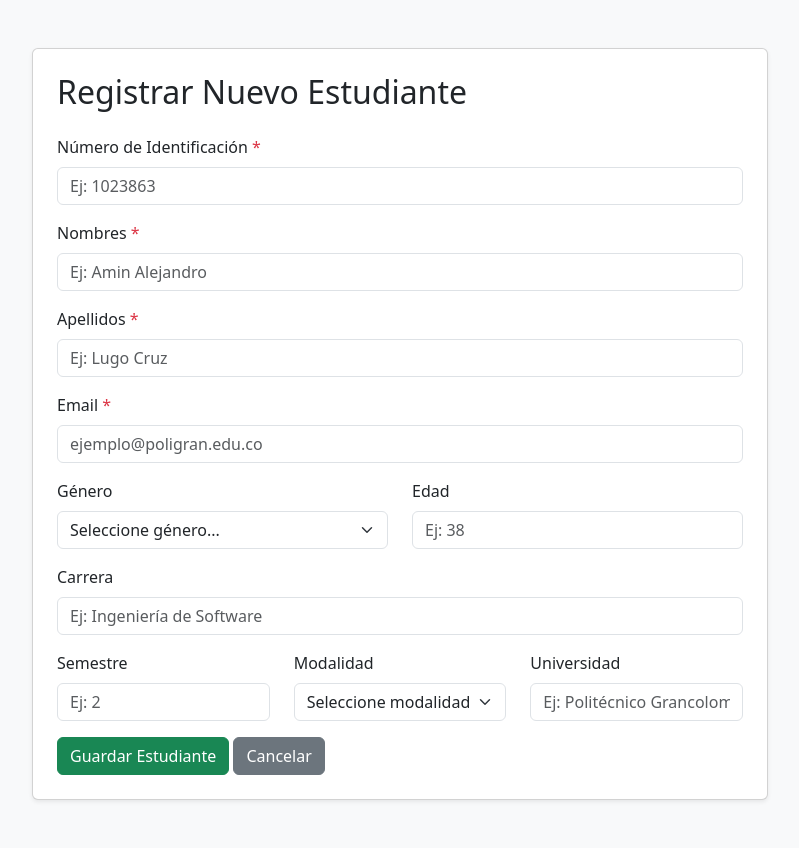
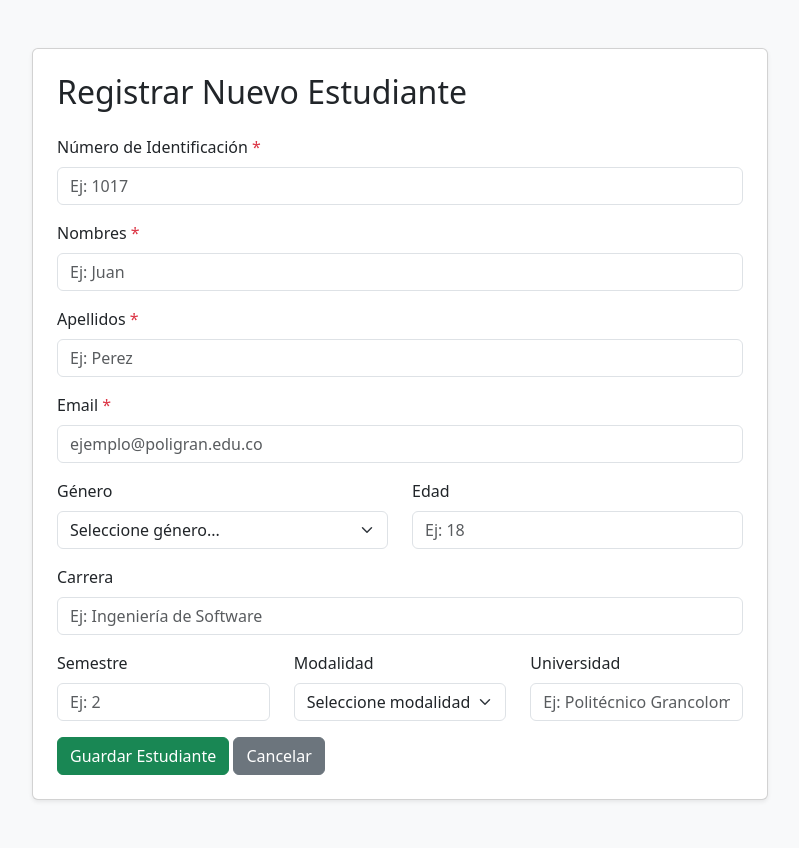
Before and after one commit to aminlugo/ModAdminEstudiantes, a Flask app: page /agregar in a window 1280 px wide. Shown: the whole page, without its empty margins (240-1039 px from the left). Run offline with Flask 3, Linux system fonts and the light colour scheme.

Commit message:
Add files via upload

```diff
--- a/templates/agregar.html
+++ b/templates/agregar.html
@@ -27,15 +27,15 @@
                     <form method="POST">
                         <div class="mb-3">
                             <label class="form-label">Número de Identificación <span class="text-danger">*</span></label>
-                            <input type="number" class="form-control" name="numeroIdentificacion" required placeholder="Ej: 1023863">
+                            <input type="number" class="form-control" name="numeroIdentificacion" required placeholder="Ej: 1017">
                         </div>
                         <div class="mb-3">
                             <label class="form-label">Nombres <span class="text-danger">*</span></label>
-                            <input type="text" class="form-control" name="nombres" required placeholder="Ej: Amin Alejandro">
+                            <input type="text" class="form-control" name="nombres" required placeholder="Ej: Juan">
                         </div>
                         <div class="mb-3">
                             <label class="form-label">Apellidos <span class="text-danger">*</span></label>
-                            <input type="text" class="form-control" name="apellidos" required placeholder="Ej: Lugo Cruz">
+                            <input type="text" class="form-control" name="apellidos" required placeholder="Ej: Perez">
                         </div>
                         <div class="mb-3">
                             <label class="form-label">Email <span class="text-danger">*</span></label>
@@ -52,7 +52,7 @@
                             </div>
                             <div class="col-12 col-md-6 mb-3">
                                 <label class="form-label">Edad</label>
-                                <input type="number" class="form-control" name="edad" placeholder="Ej: 38">
+                                <input type="number" class="form-control" name="edad" placeholder="Ej: 18">
                             </div>
                         </div>
                         <div class="mb-3">
```
